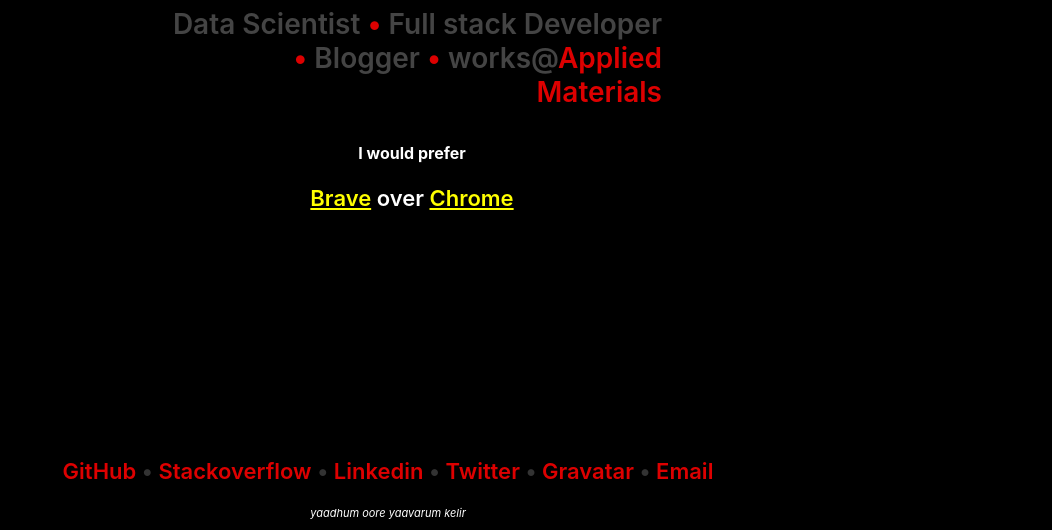
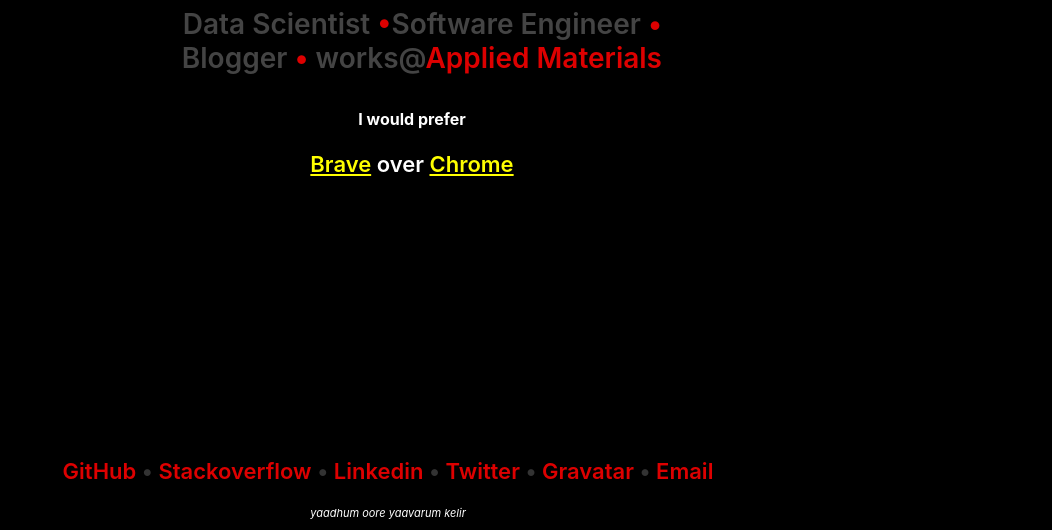
Before and after one commit to suresh2692/suresh2692.github.io, a plain HTML site: page index.html in a window 1280 px wide. Shown: the part 270-800 px from the top of the page, without its empty margins (228-1280 px from the left). Drawn offline with Linux system fonts and the light colour scheme.

Commit message:
role update

```diff
--- a/index.html
+++ b/index.html
@@ -19,7 +19,7 @@
 
 	<div id="card">
 		<h1>Suresh Kumar</h1>
-		<h2>Data Scientist <span class="bullet">•</span> Full stack Developer
+		<h2>Data Scientist <span class="bullet">•</span>Software Engineer
 			<span class="bullet">•</span> Blogger
 			<span class="bullet">•</span> works@<a href="https://www.appliedmaterials.com/">Applied Materials</a></h2>
 
```
